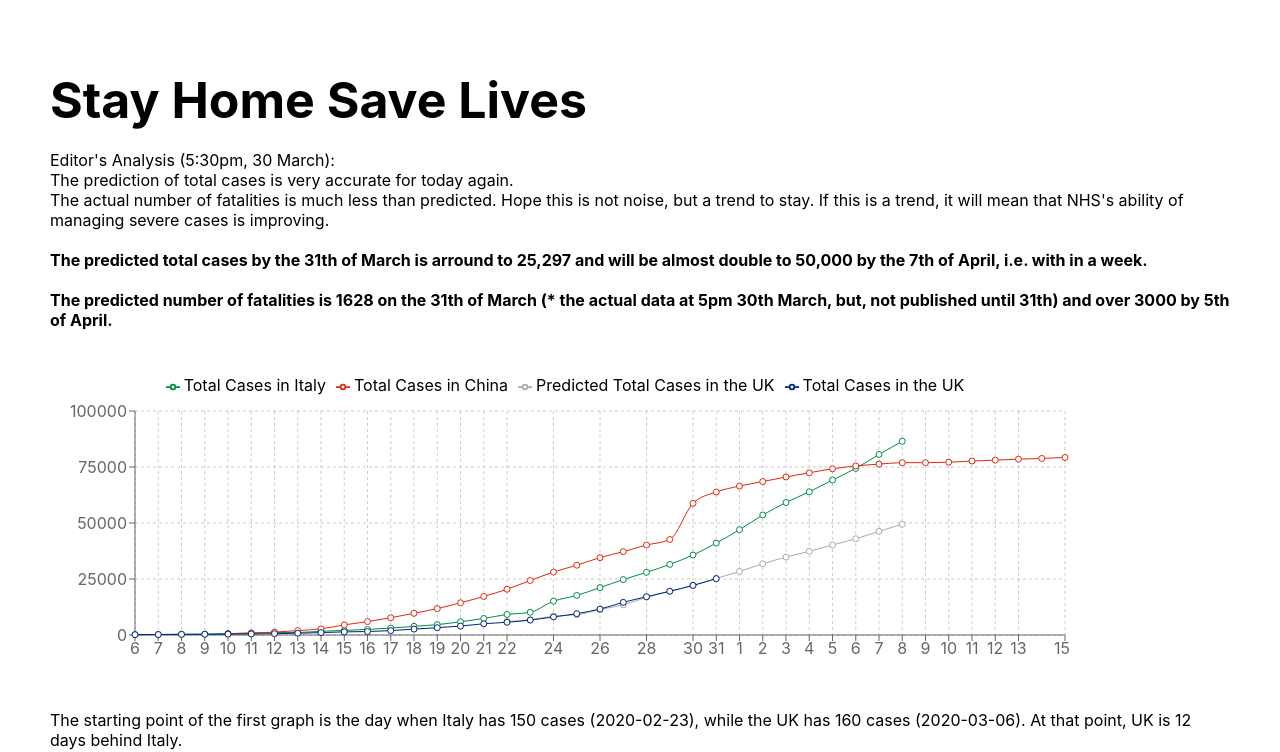
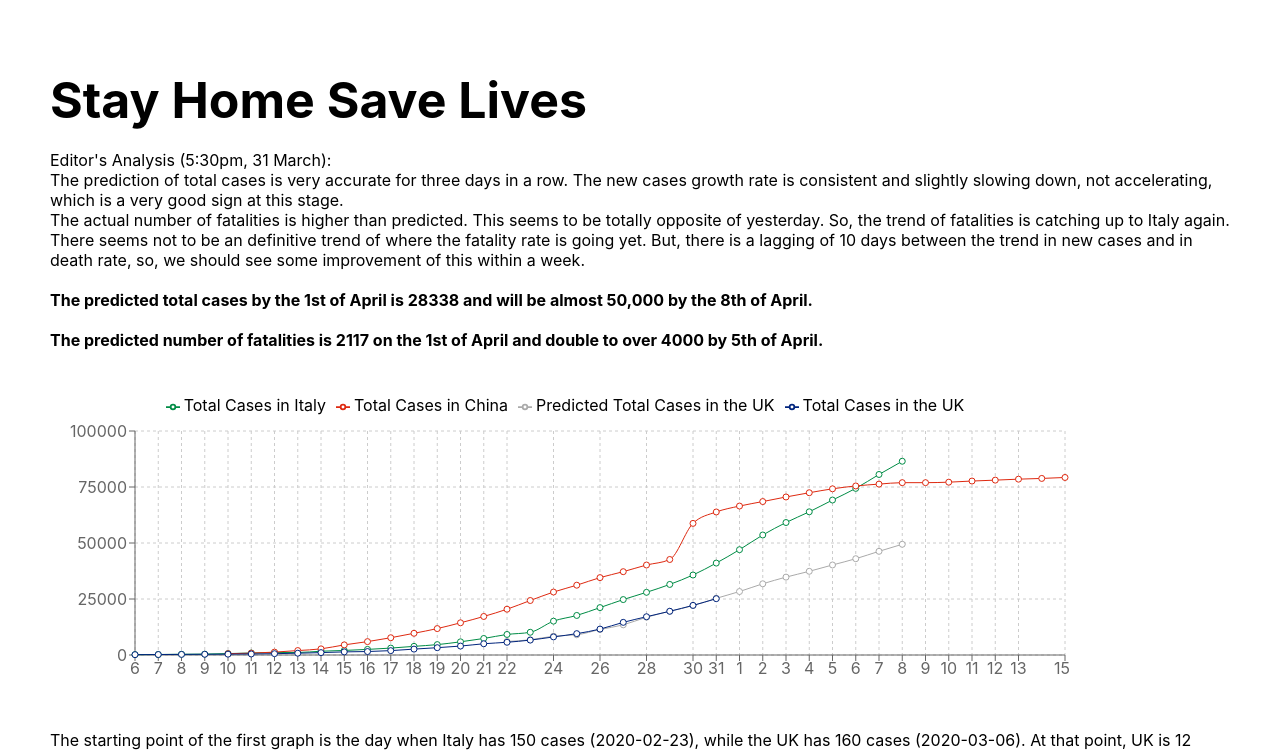
Before and after one commit to linamm/coronachart, a React (Create React App) app in the folder coronachart/: page / in a window 1280 px wide. Shown: the top 752 px of the page. Built offline with nearby package versions, Linux system fonts and the light colour scheme.

Commit message:
update comments

```diff
--- a/coronachart/src/App.js
+++ b/coronachart/src/App.js
@@ -51,26 +51,25 @@ function App() {
       </div>
 
       <div style={styles.paragraph}>
-        Editor's Analysis (5:30pm, 30 March):
+        Editor's Analysis (5:30pm, 31 March):
         <div>
-          The prediction of total cases is very accurate for today again.
+          The prediction of total cases is very accurate for three days in a row. The new cases growth rate is consistent and slightly slowing down, not accelerating, which is a very good sign at this stage.
         </div>
         <div>
-          The actual number of fatalities is much less than predicted. Hope this is not noise, but a trend to stay. If this is a trend, it will mean that NHS's ability of managing severe cases is improving.
+          The actual number of fatalities is higher than predicted. This seems to be totally opposite of yesterday. So, the trend of fatalities is catching up to Italy again. There seems not to be an definitive trend of where the fatality rate is going yet. But, there is a lagging of 10 days between the trend in new cases and in death rate, so, we should see some improvement of this within a week.
         </div>
       </div>
 
       <div style={styles.paragraph}>
         <b>
-          The predicted total cases by the 31th of March is arround to 25,297
-          and will be almost double to 50,000 by the 7th of April, i.e. with in a week.
+          The predicted total cases by the 1st of April is 28338
+          and will be almost 50,000 by the 8th of April.
         </b>
       </div>
       <div style={styles.paragraph}>
         <b>
-          The predicted number of fatalities is 1628 on the 31th of March
-          (* the actual data at 5pm 30th March, but, not published until 31th) and
-          over 3000 by 5th of April.
+          The predicted number of fatalities is 2117 on the 1st of April
+          and double to over 4000 by 5th of April.
         </b>
       </div>
 
```
